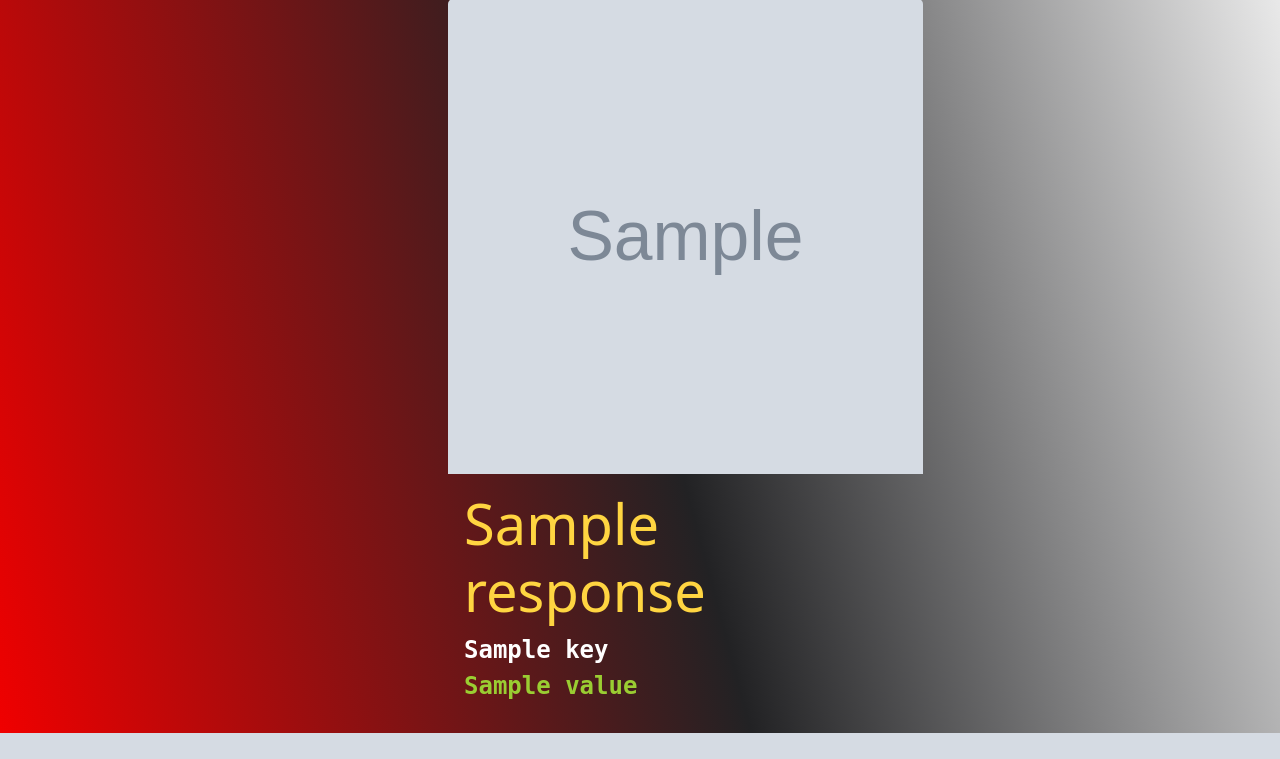
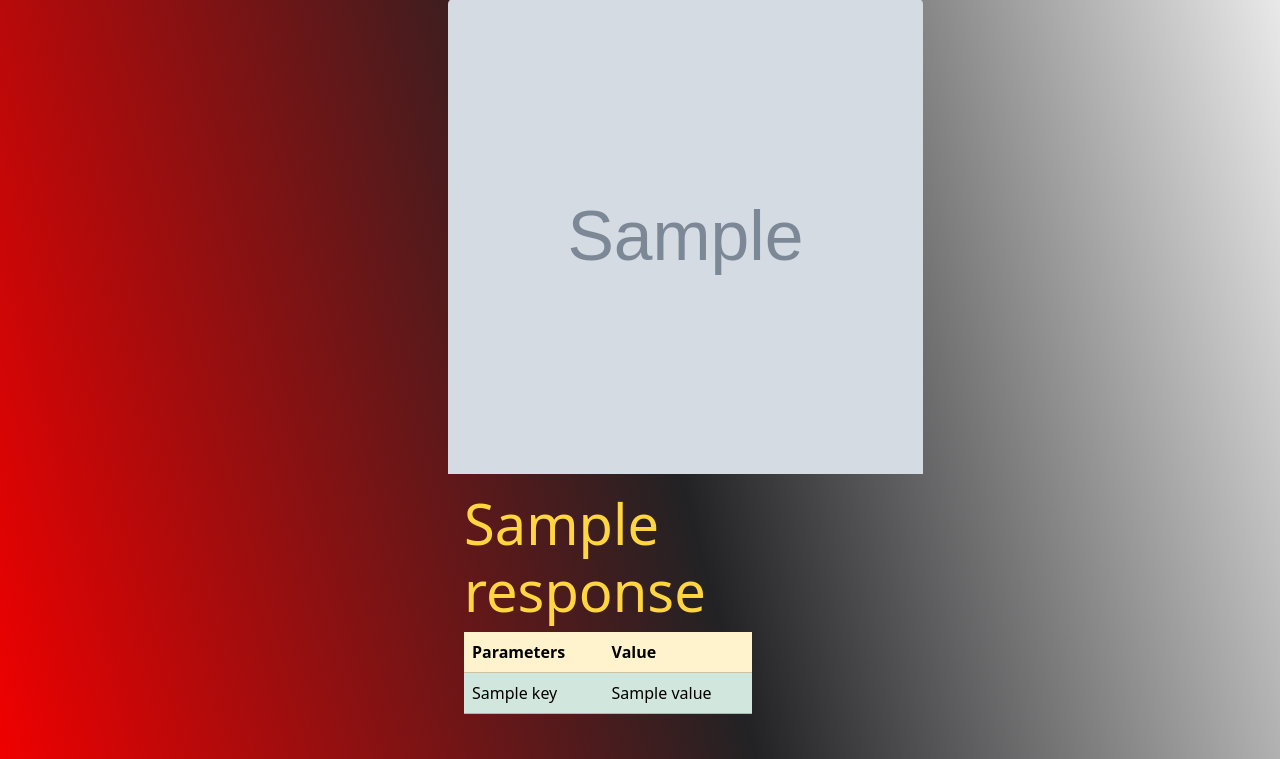
Before and after one commit to IndraNeelMulakaloori/PokeSearch, a Flask app: template myapp/templates/result.html in a window 1280 px wide. Shown: the part 101-860 px from the top of the page. Before the commit the page ends 834 px from the top, so only its background shows below. Run offline with Flask 3, Linux system fonts and the light colour scheme; the template is opened without the code that fills it: most values are stand-ins (such as "Sample title", 1, 10 or a date in 2020); grey boxes marked "Sample" are stand-in pictures; some web fonts are replaced.

```diff
--- a/myapp/templates/result.html
+++ b/myapp/templates/result.html
@@ -17,14 +17,26 @@
         <h5 class="card-title pokemon-name">
             {{response['name']}}
         </h5>
+        <table class="table ">
+            <thead class="table-warning">
+                <tr>
+                    <th>Parameters </th>
+                    <th>Value</th>
+                </tr>
+            </thead>
+            <tbody class="table-success">
                 {% for key, value in response.items() %}
                 {% if key != 'name'  and key != 'picture' and key != 'cries'%}
-            <!-- <p class="card-text"> -->
-                <p style="color: white;">{{key}}</p>
-                <p class="card-text"> {{value}}</p>
-            <!-- </p> -->
-            {% endif %}
-            {% endfor %}
+                <!-- <p class="card-text"> -->
+                <tr>
+                    <td>{{key}}</td>
+                <td class="card-text"> {{value}}</td>
+                </tr>
+                <!-- </p> -->
+                {% endif %}
+                {% endfor %}
+            </tbody>
+        </table>
       </div>
     </div>
 
```
Also changed, not shown: README.md.
